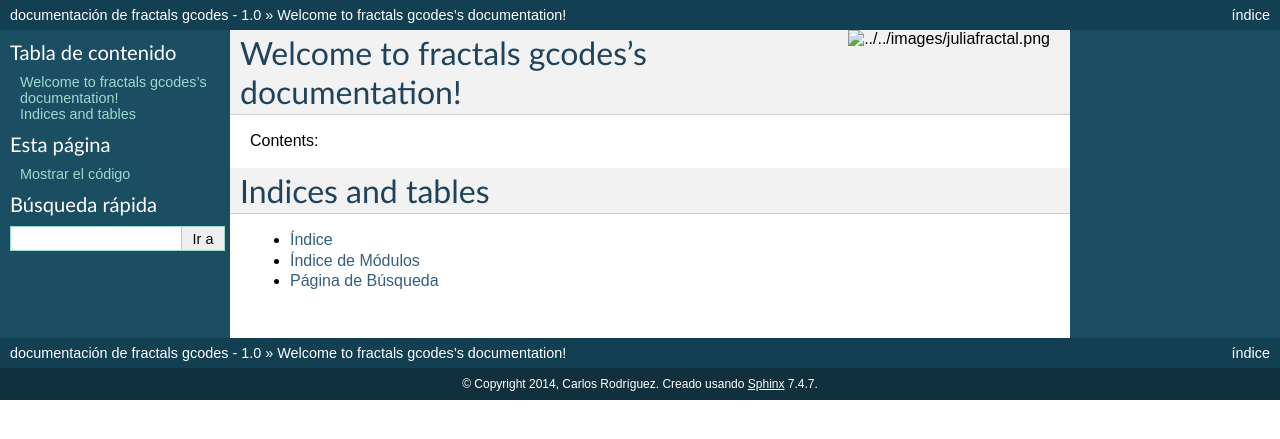
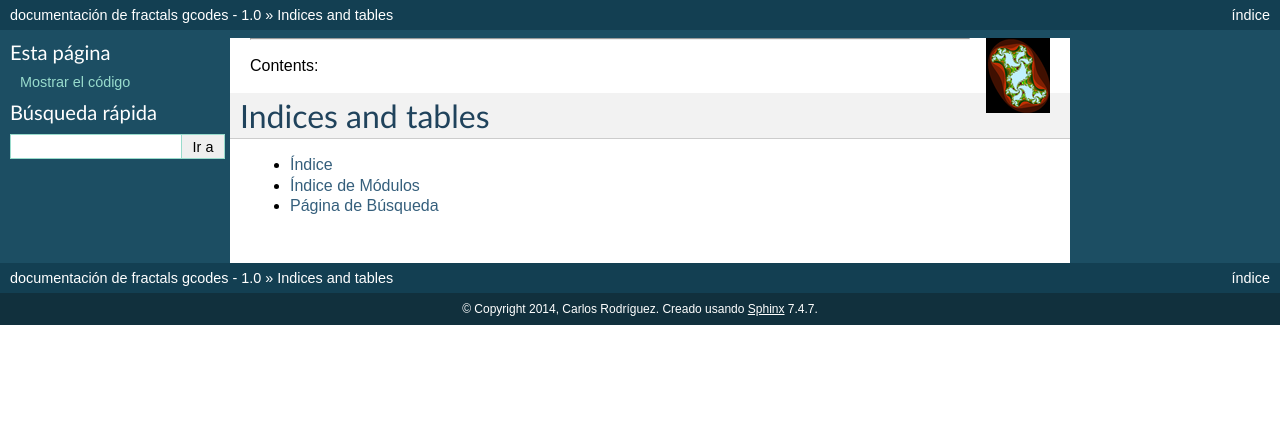
Before and after one commit to es3a10/fractals_gcodes, a Sphinx documentation site: the page built from docs/index.rst, in a window 1280 px wide. Shown: the top 439 px of the page. Built offline with Sphinx 7.4.7, drawn with Linux system fonts in a browser that asks for light colours; pages that are not in the unit, such as notebooks, are missing from menus.

Commit message:
añadida documentación

```diff
--- a/docs/index.rst
+++ b/docs/index.rst
@@ -4,10 +4,10 @@
    contain the root `toctree` directive.
 
 
-.. image:: ../../images/juliafractal.png
+.. image:: ./images/juliafractal.png
    :align: right
 
-Welcome to fractals gcodes's documentation!
+
 ===========================================
 
 Contents:
```
Also changed, not shown: other parts of docs/index.rst (+1 -1 lines).
